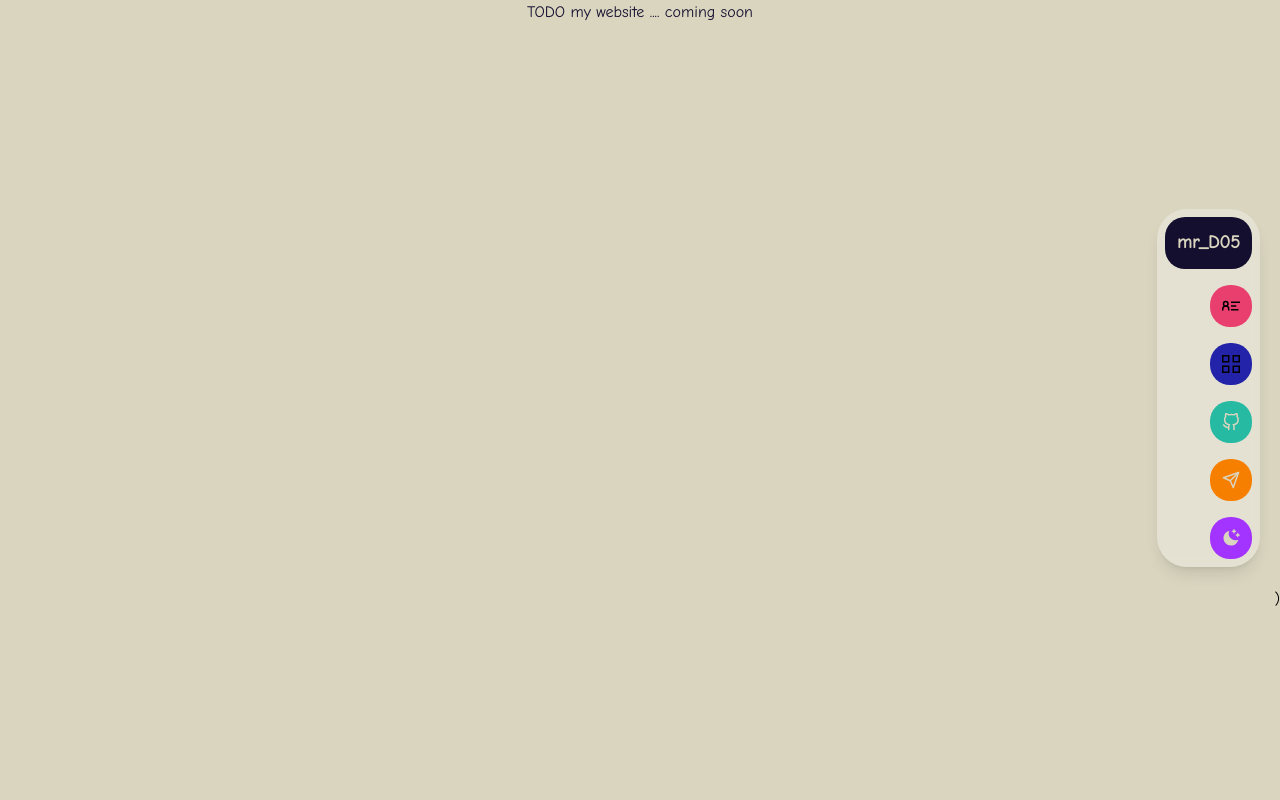
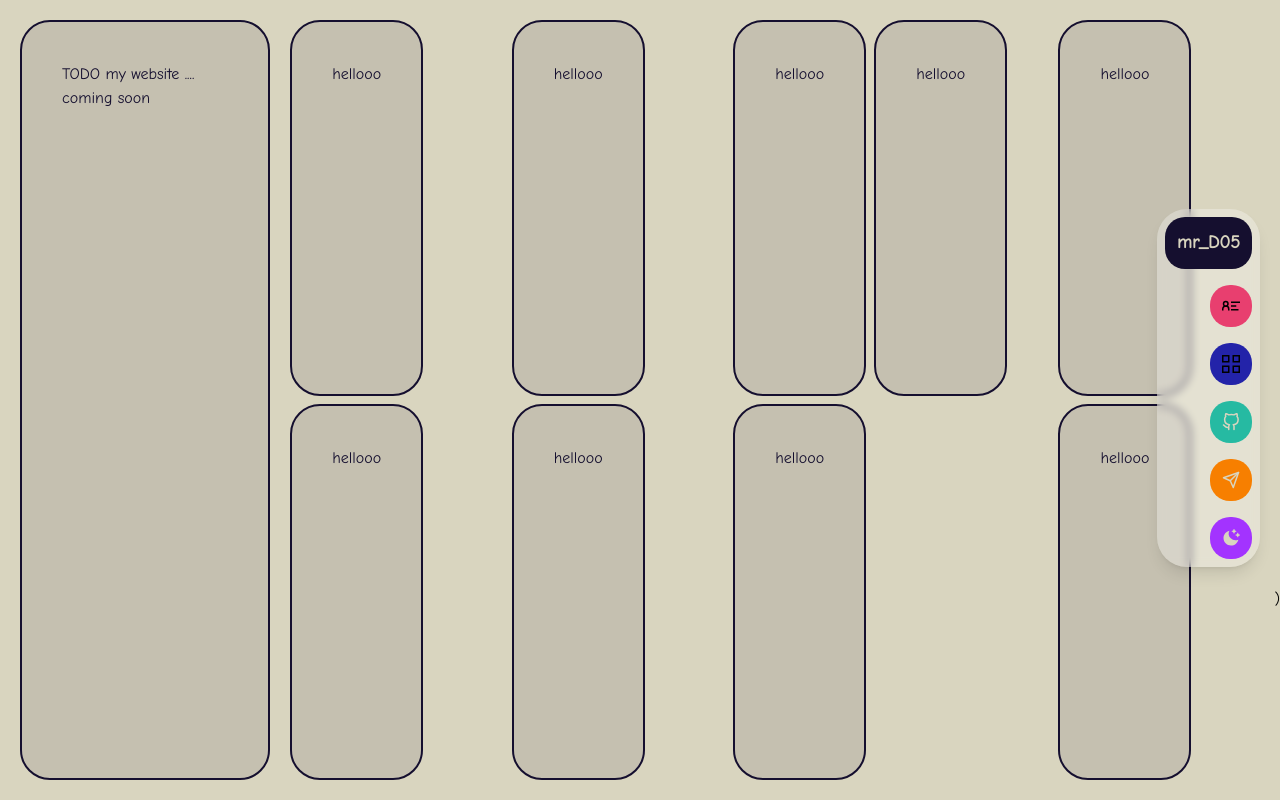
Before and after one commit to misterD05/mr_d05_web, a Next.js app: page / in a window 1280 px wide. Built offline with nearby package versions, Linux system fonts and the light colour scheme.

Commit message:
try horizzontal scroll and bento style layout

```diff
--- a/app/globals.css
+++ b/app/globals.css
@@ -26,3 +26,8 @@
 body {
   background: var(--bgc);
 }
+
+
+::-webkit-scrollbar{
+  visibility: hidden;
+}
--- a/app/layout.tsx
+++ b/app/layout.tsx
@@ -14,9 +14,9 @@ export default function RootLayout({
 }>) {
   return (
     <html lang="en">
-      <body className={`${comicNeue.className} antialiased scrollbar-hidden`}>
-        <div className="w-full h-full">{children}</div>
+      <body className={`${comicNeue.className} antialiased scrollbar-hidden h-full w-full`}>
         <MenuBar></MenuBar>
+        <div className="w-auto h-auto z-0 flex">{children}</div>
       </body>
     </html>
   );
--- a/app/page.tsx
+++ b/app/page.tsx
@@ -1,11 +1,43 @@
-import Image from "next/image";
+"use client"
+import { useRef } from "react";
+import { Container, ContainerHiddenRow, ContainerHiddenColumn } from "./widgets/components";
+import { motion } from "framer-motion";
 
 export default function Home() {
+  const scrollRef = useRef<HTMLDivElement | null>(null);
+
+  const onWheel = (e: React.WheelEvent<HTMLDivElement>) => {
+    if (!scrollRef.current) return;
+
+    e.preventDefault(); // blocca scroll verticale
+    scrollRef.current?.scrollBy({
+      left: e.deltaY,
+      behavior: "smooth",
+    });
+  };
+
   return (
-    <div className="flex items-center w-auto h-auto justify-center bg-(--bgc) text-(--text)">
-      <main className="flex w-fit h-fit flex-row items-center justify-between">
-        TODO my website .... coming soon
-      </main>
-    </div>
+    <motion.div
+      ref={scrollRef}
+      onWheel={onWheel}
+      className="flex flex-row w-full min-h-[100dvh] bg-(--bgc) text-(--text) gap-5  p-5 overflow-x-auto scroll-smooth snap-x snap-mandatory">
+      <Container><h1>TODO my website .... coming soon</h1></Container>
+      <ContainerHiddenColumn>
+          <Container><h1>hellooo</h1></Container>
+          <Container><h1>hellooo</h1></Container>
+      </ContainerHiddenColumn>
+      <ContainerHiddenColumn>
+          <Container><h1>hellooo</h1></Container>
+          <Container><h1>hellooo</h1></Container>
+      </ContainerHiddenColumn>
+      <ContainerHiddenColumn>
+          <ContainerHiddenRow><Container><h1>hellooo</h1></Container><Container><h1>hellooo</h1></Container></ContainerHiddenRow>
+          <Container><h1>hellooo</h1></Container>
+      </ContainerHiddenColumn>
+      <ContainerHiddenColumn>
+          <Container><h1>hellooo</h1></Container>
+          <Container><h1>hellooo</h1></Container>
+      </ContainerHiddenColumn>
+    </motion.div>
   );
 }
--- a/app/widgets/components.tsx
+++ b/app/widgets/components.tsx
@@ -1,5 +1,8 @@
+"use client"
+import "../globals.css";
 import { motion } from "framer-motion";
-import { useEffect, useState } from "react";
+import { div } from "framer-motion/client";
+import { ElementType, useEffect, useState } from "react";
 
 
 
@@ -102,3 +105,30 @@ export function ThemeToggleButton() {
             </motion.span>
         </motion.a>);
 }
+
+
+
+export function Container({ children }: { children: React.ReactNode }) {
+    return (
+        <motion.div className="rounded-[30px] border-2 bg-(--text)/10 p-10 w-auto h-auto gap-2">
+            {children}
+        </motion.div>
+    );
+}
+
+export function ContainerHiddenRow({ children }: { children: React.ReactNode }) {
+    return (
+        <motion.div className="flex flex-row gap-2">
+            {children}
+        </motion.div>
+    );
+}
+
+
+export function ContainerHiddenColumn({ children }: { children: React.ReactNode }) {
+    return (
+        <motion.div className="flex flex-column gap-2 flex-wrap">
+            {children}
+        </motion.div>
+    );
+}
--- a/package.json
+++ b/package.json
@@ -11,7 +11,7 @@
   "dependencies": {
     "framer-motion": "^12.29.2",
     "motion": "^12.29.2",
-    "next": "16.1.4",
+    "next": "^16.1.6",
     "react": "^19.2.3",
     "react-dom": "19.2.3",
     "react-emoji-render": "^2.0.1"
```
Also changed, not shown: 1 other file (tests, documents, lock files or other folders).
